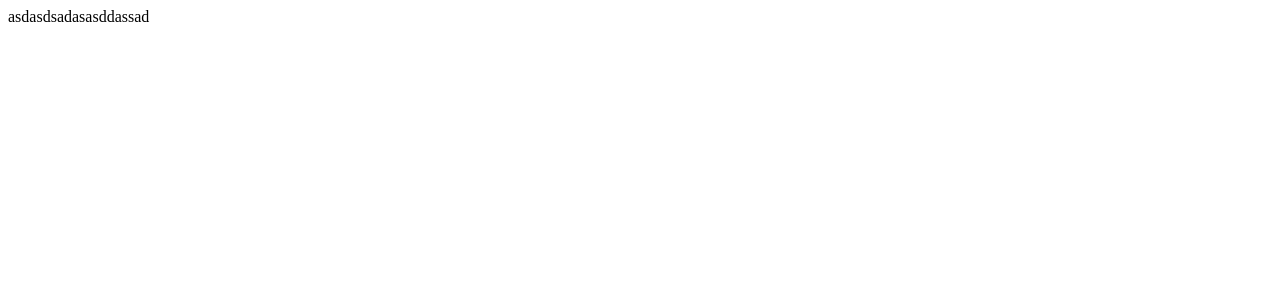
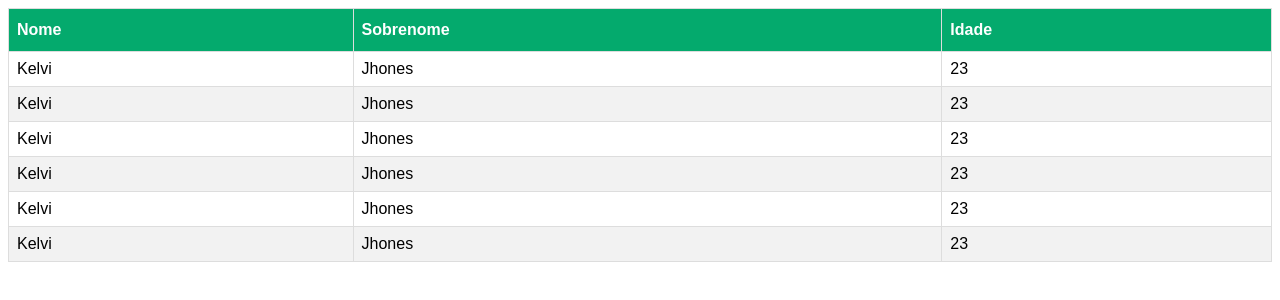
Before and after one commit to KelviPascoal/projeto-components-react, a React (Create React App) app: page / in a window 1280 px wide. Shown: the top 300 px of the page. Built offline with nearby package versions, Linux system fonts and the light colour scheme.

Commit message:
feat: finaliza listagem para o componente tabela

```diff
--- a/package.json
+++ b/package.json
@@ -13,6 +13,7 @@
     "react": "^17.0.2",
     "react-dom": "^17.0.2",
     "react-scripts": "4.0.3",
+    "styled-components": "^5.3.3",
     "typescript": "^4.1.2",
     "web-vitals": "^1.0.1"
   },
@@ -39,5 +40,8 @@
       "last 1 firefox version",
       "last 1 safari version"
     ]
+  },
+  "devDependencies": {
+    "@types/styled-components": "^5.1.17"
   }
 }
--- a/src/App.tsx
+++ b/src/App.tsx
@@ -1,7 +1,62 @@
+import { ColumnProps, Table } from "./components/Table";
+
+const columns: ColumnProps[] = [
+  {
+    property: 'name',
+    title: 'Nome'
+  },
+  {
+    property: 'lastName',
+    title: 'Sobrenome'
+  },
+  {
+    property: 'age',
+    title: 'Idade'
+  }
+]
+
+const data = [
+  {
+    id: 1,
+    name: 'Kelvi',
+    lastName: 'Jhones',
+    age: 23,
+  },
+  {
+    id: 2,
+    name: 'Kelvi',
+    lastName: 'Jhones',
+    age: 23,
+  },
+  {
+    id: 3,
+    name: 'Kelvi',
+    lastName: 'Jhones',
+    age: 23,
+  },
+  {
+    id: 4,
+    name: 'Kelvi',
+    lastName: 'Jhones',
+    age: 23,
+  },
+  {
+    id: 5,
+    name: 'Kelvi',
+    lastName: 'Jhones',
+    age: 23,
+  },
+  {
+    id: 6,
+    name: 'Kelvi',
+    lastName: 'Jhones',
+    age: 23,
+  },
+]
 
 
 export function App() {
   return (
-    <div>asdasdsadasasddassad</div>
+    <Table data={data} columns={columns} />
   )
 }
--- /dev/null
+++ b/src/components/Table/index.tsx
@@ -0,0 +1,34 @@
+import * as S from './styles'
+
+export interface ColumnProps {
+    property: string;
+    title: string;
+}
+
+export interface TableProps {
+    data: any[];
+    columns: ColumnProps[]
+}
+
+export function Table({ columns, data }: TableProps) {
+    return (
+        <S.Table>
+            <thead>
+                <tr>
+                    {columns.map((column) => (
+                        <th key={column.property}>{column.title}</th>
+                    ))}
+                </tr>
+            </thead>
+            <tbody>
+                {data.map((item, i) => (
+                    <tr key={item.id}>
+                        {columns.map(column => (
+                            <td key={item[column.property]}>{item[column.property]}</td>
+                        ))}
+                    </tr>
+                ))}
+            </tbody>
+        </S.Table>
+    )
+}
--- /dev/null
+++ b/src/components/Table/styles.ts
@@ -0,0 +1,25 @@
+import styled from "styled-components";
+
+export const Table = styled.table`
+  font-family: Arial, Helvetica, sans-serif;
+  border-collapse: collapse;
+  width: 100%;
+}
+
+td, th {
+  border: 1px solid #ddd;
+  padding: 8px;
+}
+
+tr:nth-child(even){background-color: #f2f2f2;}
+
+tr:hover {background-color: #ddd;}
+
+th {
+  padding-top: 12px;
+  padding-bottom: 12px;
+  text-align: left;
+  background-color: #04AA6D;
+  color: white;
+}
+`;
```
Also changed, not shown: 1 other file (tests, documents, lock files or other folders).
